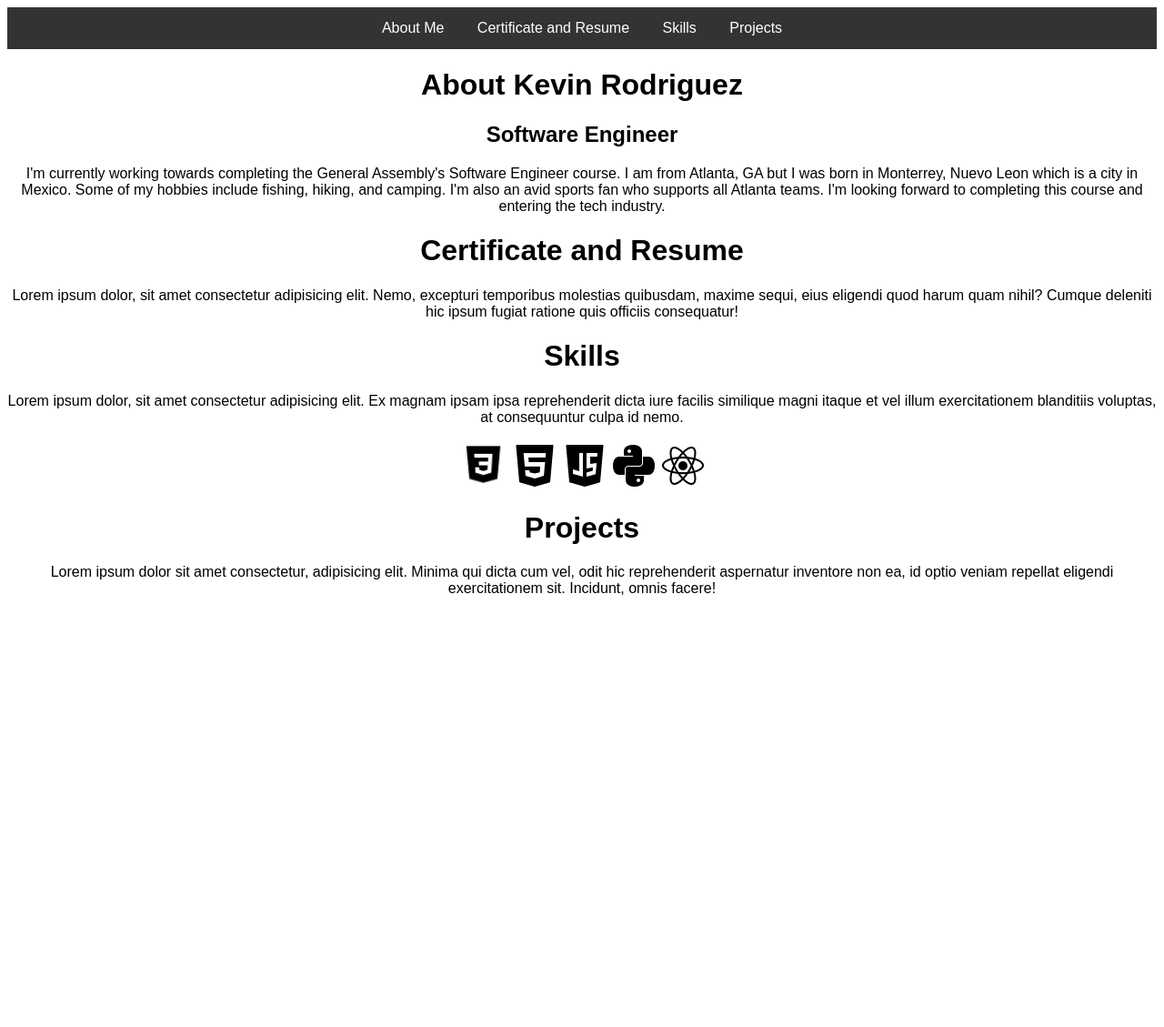
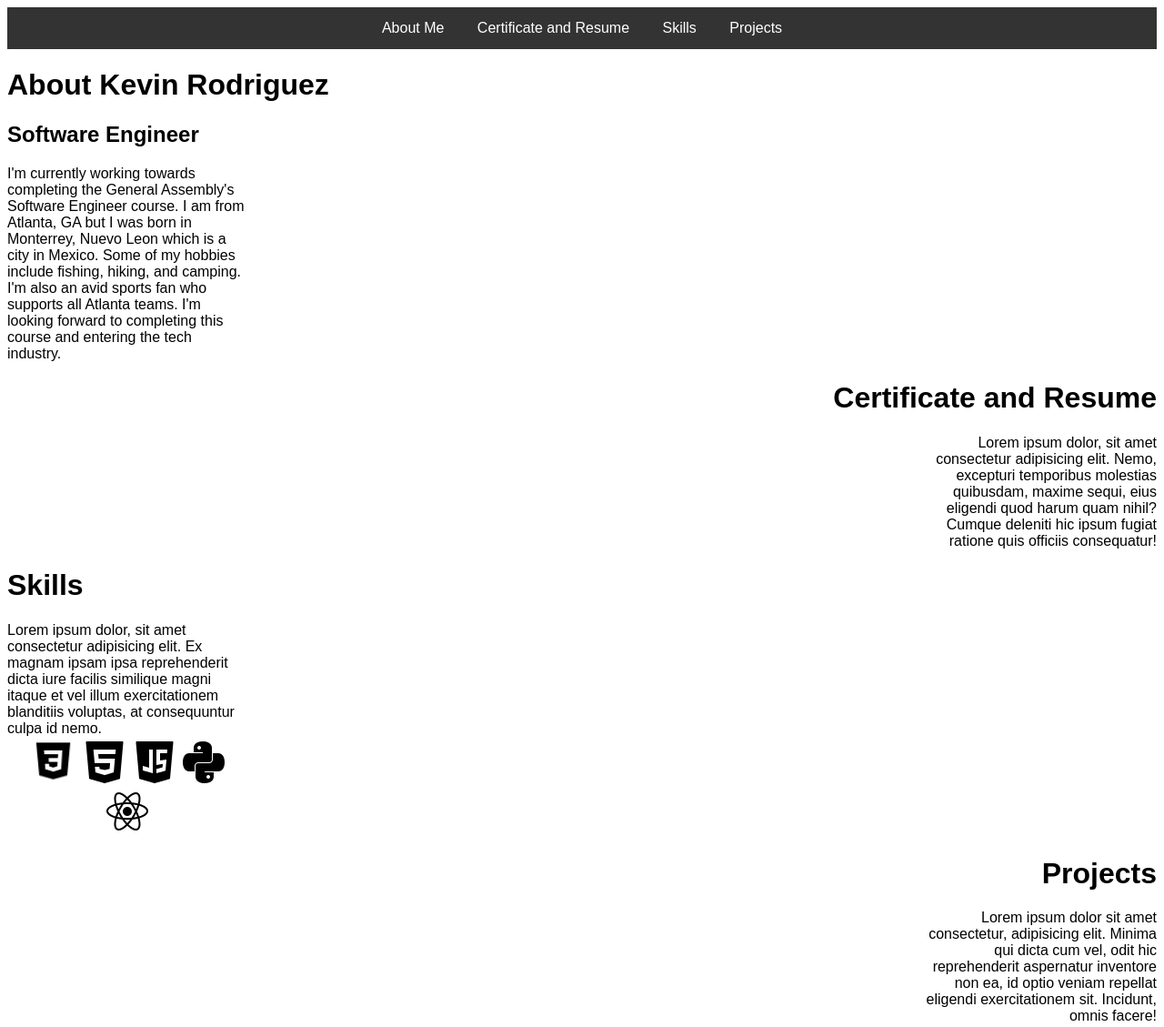
Before and after one commit to KevRdz/kevin-portfolio, a plain HTML site: page index.html in a window 1280 px wide. Shown: the whole page at 91% size. Before the commit the page ends 800 px from the top, so only its background shows below. Drawn offline with Linux system fonts and the light colour scheme; a web font is replaced by a local one.

Commit message:
add flexbox to each section to mve them seperatly

```diff
--- a/css/style.css
+++ b/css/style.css
@@ -38,3 +38,73 @@ html{
   width: 55px;
   height: 53px;
 }
+
+p{
+  margin: auto;
+}
+
+.about-sec{
+  display: flex;
+  align-items: flex-start;
+  flex-wrap: wrap;
+  text-align: left;
+}
+
+.about-p{
+  margin-right: 1000px;
+}
+
+.cert-sec{
+  display: flex;
+  justify-content: flex-end;
+  flex-wrap: wrap;
+  text-align: right;
+}
+
+.cert-p{
+  margin-left: 1000px;
+}
+
+.skills-sec{
+  display: flex;
+  justify-content: flex-start;
+  flex-wrap: wrap;
+  text-align: left;
+}
+
+.skills-p{
+  margin-right: 1000px;
+}
+
+.skills-img{
+  text-align: center;
+}
+
+.pro-sec{
+  display: flex;
+  justify-content: flex-end;
+  flex-wrap: wrap;
+  text-align: right;
+}
+
+.pro-p{
+  margin-left: 1000px;
+}
+
+@media only screen and (max-width: 900px) {
+  .about-p{
+    margin: auto;
+  }
+
+  .cert-p{
+    margin: auto;
+  }
+
+  .skills-p{
+    margin: auto;
+  }
+
+  .pro-p{
+    margin: auto;
+  }
+}
--- a/index.html
+++ b/index.html
@@ -20,35 +20,45 @@
       <li><a href="#projects">Projects</a></li>
     </ul>
   </header>
+  <div class="about-sec">
     <div>
       <h1 id="about">About Kevin Rodriguez</h1>
       <h2>Software Engineer</h2>
     </div>
-  <div>
+    <div class="about-p">
       <p>I'm currently working towards completing the General Assembly's Software Engineer course. I am from Atlanta, GA but I was born in Monterrey, Nuevo Leon which is a city in Mexico. Some of my hobbies include fishing, hiking, and camping. I'm also an avid sports fan who supports all Atlanta teams. I'm looking forward to completing this course and entering the tech industry. </p>
     </div>
+  </div>
+  <div class="cert-sec">
     <div>
       <h1 id="cert">Certificate and Resume</h1>
     </div>
-  <div>
+    <div class="cert-p">
       <p>Lorem ipsum dolor, sit amet consectetur adipisicing elit. Nemo, excepturi temporibus molestias quibusdam, maxime sequi, eius eligendi quod harum quam nihil? Cumque deleniti hic ipsum fugiat ratione quis officiis consequatur!</p>
     </div>
+  </div>
+  <div class="skills-sec">
     <div>
       <h1 id="skills">Skills</h1>
     </div>
-  <div>
+    <div class="skills-p">
       <p>Lorem ipsum dolor, sit amet consectetur adipisicing elit. Ex magnam ipsam ipsa reprehenderit dicta iure facilis similique magni itaque et vel illum exercitationem blanditiis voluptas, at consequuntur culpa id nemo.</p>
+      <div class="skills-img">
         <img class="css-img" src="./assets/images/icons8-css3-50 (1).png" alt="css-img">
         <img src="./assets/images/icons8-html-5-50 (2).png" alt="html-img">
         <img src="./assets/images/icons8-javascript-logo-50 (1).png" alt="js-img">
         <img src="./assets/images/icons8-python-50.png" alt="python-img">
         <img src="./assets/images/icons8-react-native-50.png" alt="react-img">
       </div>
+    </div>
+  </div>
+  <div class="pro-sec">
     <div>
       <h1 id="projects">Projects</h1>
     </div>
-  <div>
+    <div class="pro-p">
       <p>Lorem ipsum dolor sit amet consectetur, adipisicing elit. Minima qui dicta cum vel, odit hic reprehenderit aspernatur inventore non ea, id optio veniam repellat eligendi exercitationem sit. Incidunt, omnis facere!</p>
+    </div>
   </div>
 </body>
 </html>
```
Lines whose indentation alone changed are shown as unchanged.
